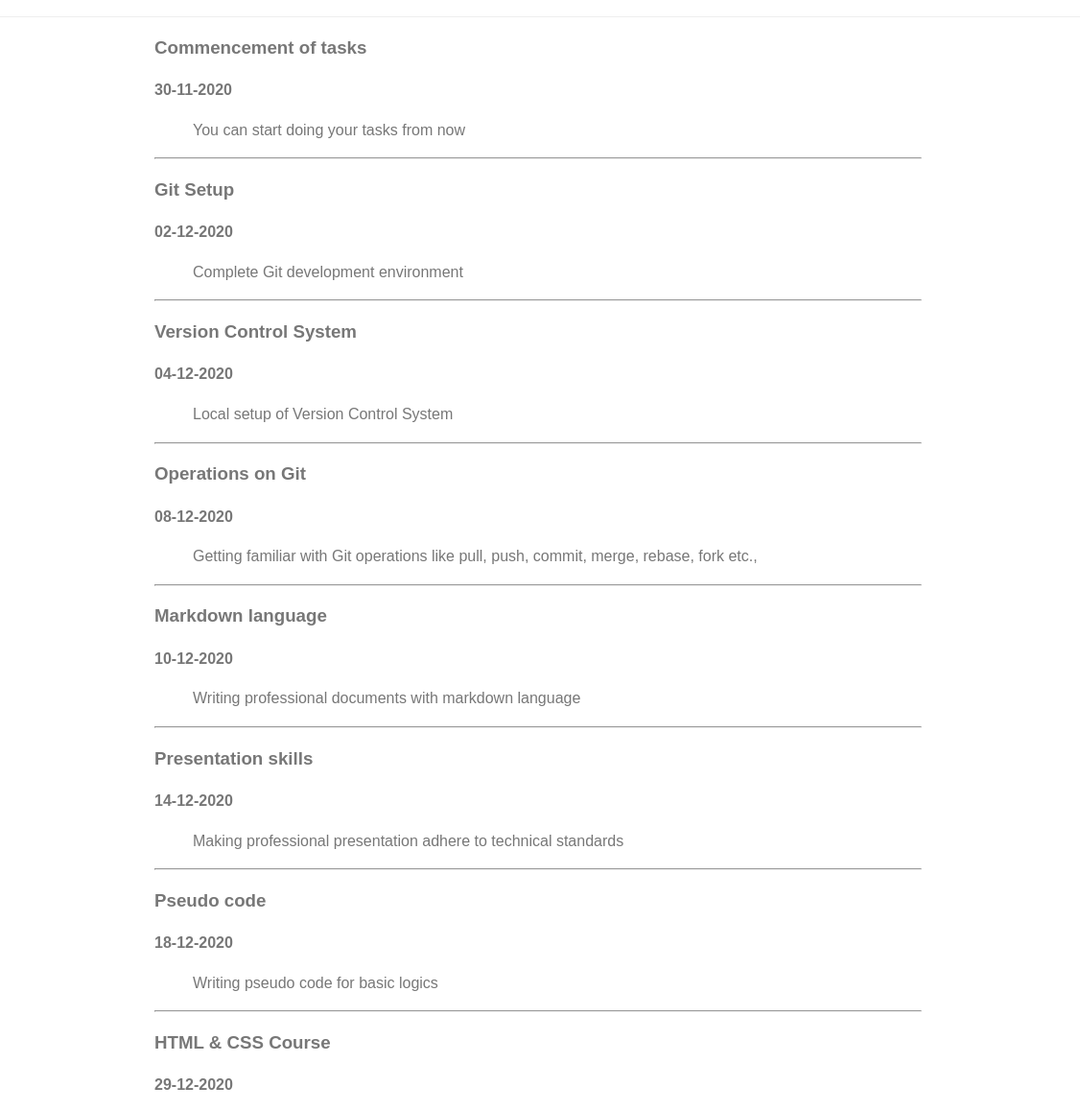
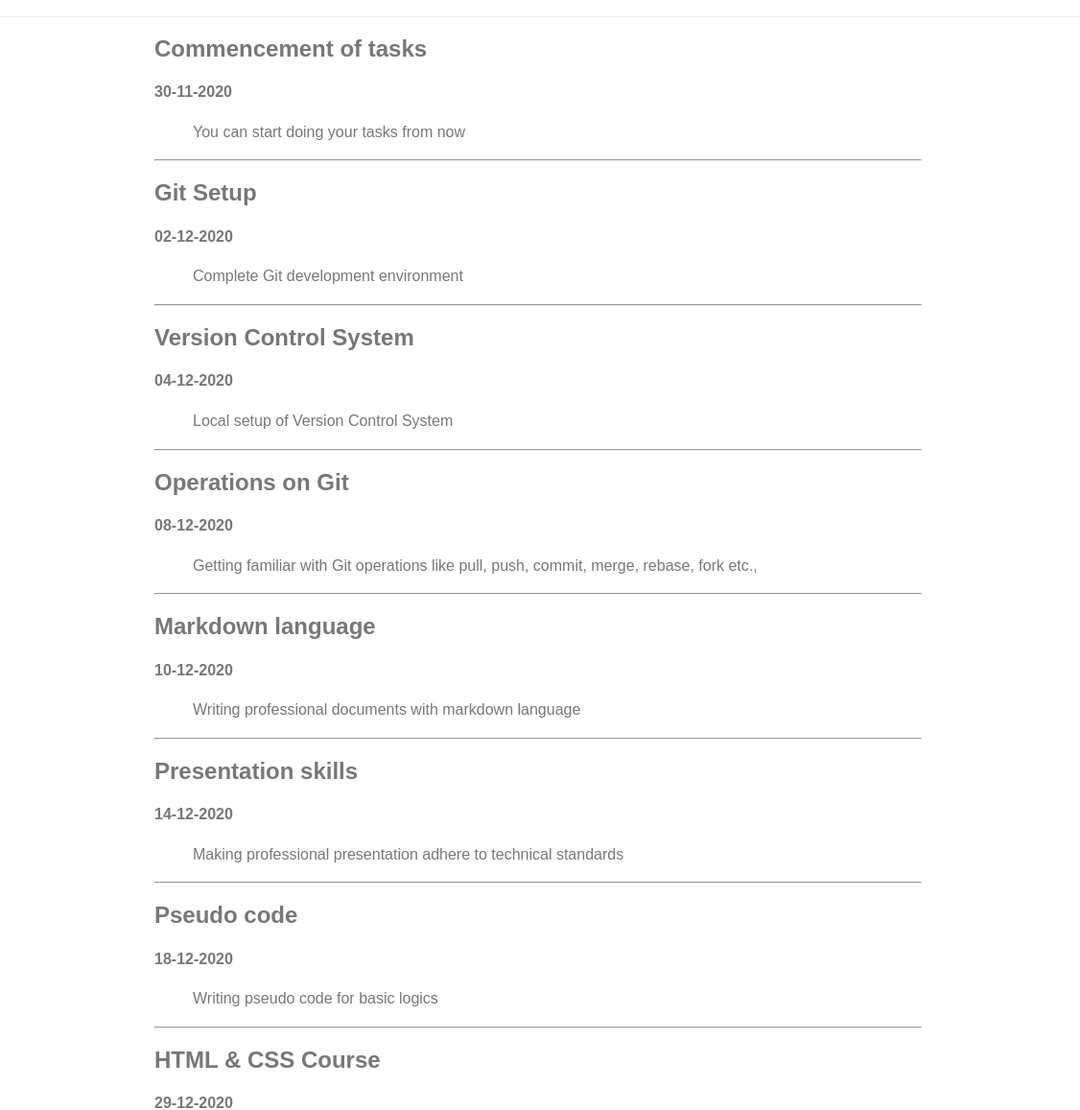
Before and after one commit to cognizance2020/cognizance2020.github.io, a plain HTML site: page timeline/index.html in a window 1280 px wide. Shown: the part 145-1302 px from the top of the page at 96% size, 154-1280 px from the left. Drawn offline with nearby package versions, Linux system fonts and the light colour scheme; some packages are replaced by stand-ins of ours.

Commit message:
Still trying

```diff
--- a/timeline/index.html
+++ b/timeline/index.html
@@ -173,49 +173,49 @@
   <h2>Timeline for task completion</h2>
 </div>
 <div class="content">
-  <h3 id="commencement-of-tasks">Commencement of tasks</h3>
+  <h2 id="commencement-of-tasks">Commencement of tasks</h2>
 <p><strong>30-11-2020</strong></p>
 <blockquote>
 <p>You can start doing your tasks from now</p>
 </blockquote>
 <hr>
-<h3 id="git-setup">Git Setup</h3>
+<h2 id="git-setup">Git Setup</h2>
 <p><strong>02-12-2020</strong></p>
 <blockquote>
 <p>Complete Git development environment</p>
 </blockquote>
 <hr>
-<h3 id="version-control-system">Version Control System</h3>
+<h2 id="version-control-system">Version Control System</h2>
 <p><strong>04-12-2020</strong></p>
 <blockquote>
 <p>Local setup of Version Control System</p>
 </blockquote>
 <hr>
-<h3 id="operations-on-git">Operations on Git</h3>
+<h2 id="operations-on-git">Operations on Git</h2>
 <p><strong>08-12-2020</strong></p>
 <blockquote>
 <p>Getting familiar with Git operations like pull, push, commit, merge, rebase, fork etc.,</p>
 </blockquote>
 <hr>
-<h3 id="markdown-language">Markdown language</h3>
+<h2 id="markdown-language">Markdown language</h2>
 <p><strong>10-12-2020</strong></p>
 <blockquote>
 <p>Writing professional documents with markdown language</p>
 </blockquote>
 <hr>
-<h3 id="presentation-skills">Presentation skills</h3>
+<h2 id="presentation-skills">Presentation skills</h2>
 <p><strong>14-12-2020</strong></p>
 <blockquote>
 <p>Making professional presentation adhere to technical standards</p>
 </blockquote>
 <hr>
-<h3 id="pseudo-code">Pseudo code</h3>
+<h2 id="pseudo-code">Pseudo code</h2>
 <p><strong>18-12-2020</strong></p>
 <blockquote>
 <p>Writing pseudo code for basic logics</p>
 </blockquote>
 <hr>
-<h3 id="html--css-course">HTML &amp; CSS Course</h3>
+<h2 id="html--css-course">HTML &amp; CSS Course</h2>
 <p><strong>29-12-2020</strong></p>
 <blockquote>
 <p>Completing HTML &amp; CSS courses from Codecademy</p>
```
